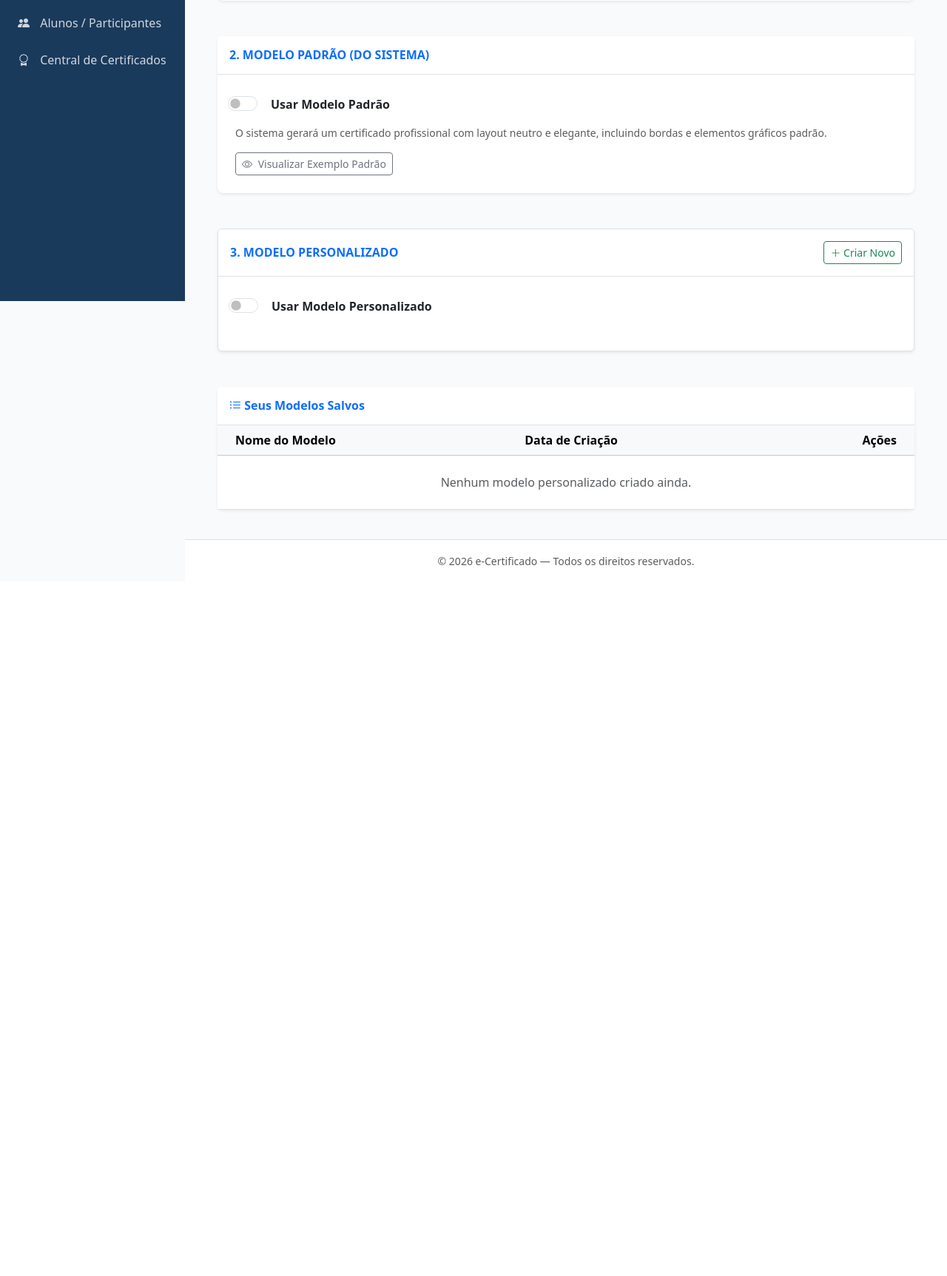
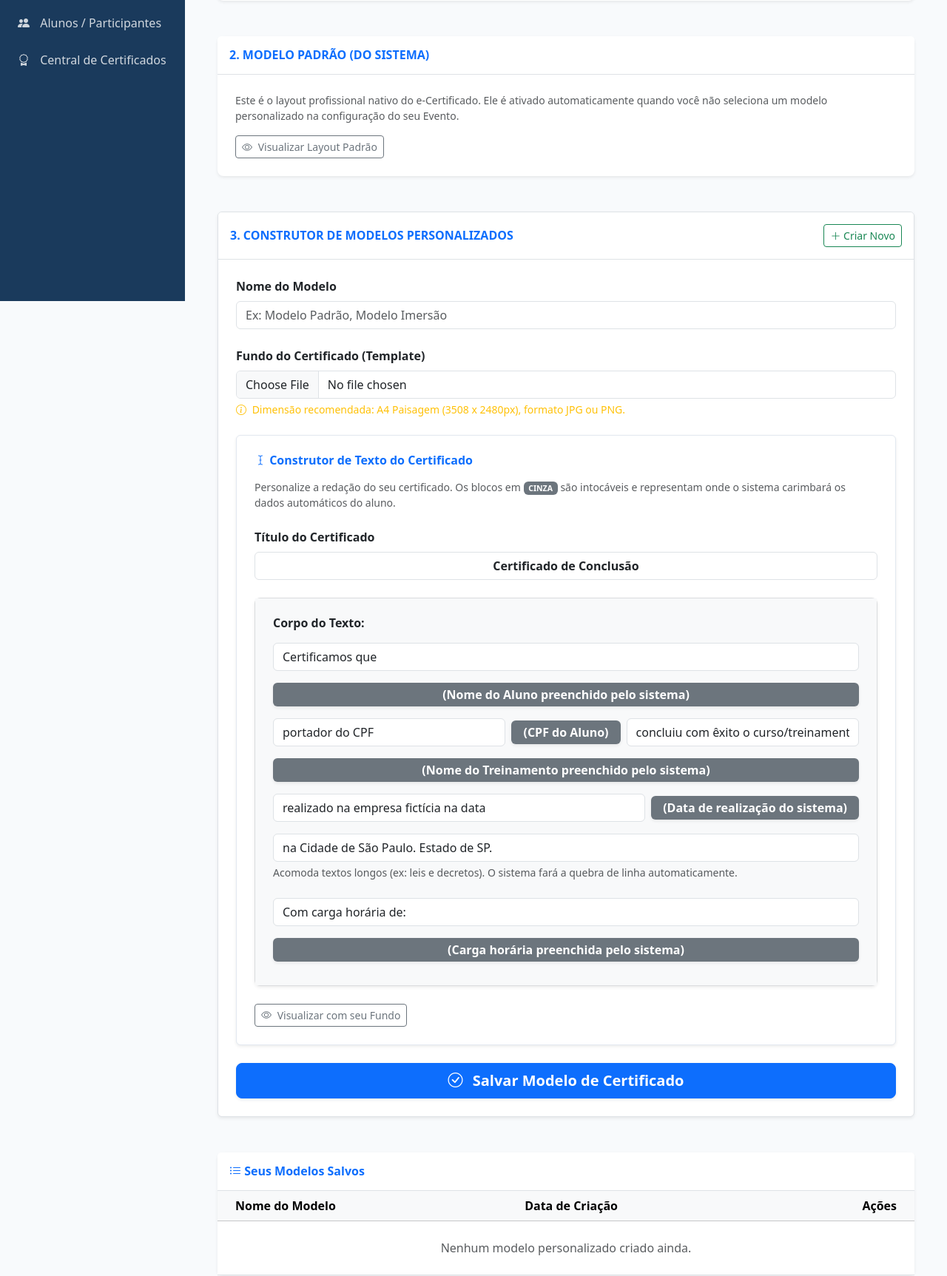
Before and after one commit to F-Bonin/app.gocertificado, a Django app: template templates/core/certificate_design.html in a window 1280 px wide. Shown: the part 393-2118 px from the top of the page at 74% size. Before the commit the page ends 1157 px from the top, so only its background shows below. Run offline with Django 5.2, Linux system fonts and the light colour scheme; the template is opened without the code that fills it: values that come from a table or form of the project are taken from there, others are empty; parts of the project's set-up code (start-up, migrations or seed data) failed here and were passed over.

Commit message:
Retirado chave seletora dos modelos de certificados

```diff
--- a/apps/core/forms.py
+++ b/apps/core/forms.py
@@ -110,10 +110,9 @@ class CourseForm(forms.ModelForm):
 class CertificateDesignForm(forms.ModelForm):
     class Meta:
         model = Company
-        fields = ['logo', 'logo_position', 'certificate_model', 'custom_template', 'custom_title', 'custom_text_1', 'custom_text_2', 'custom_text_3', 'custom_text_4', 'custom_text_5', 'custom_text_6']
+        fields = ['logo', 'logo_position', 'custom_template', 'custom_title', 'custom_text_1', 'custom_text_2', 'custom_text_3', 'custom_text_4', 'custom_text_5', 'custom_text_6']
         widgets = {
             'logo_position': forms.Select(attrs={'class': 'form-select'}),
-            'certificate_model': forms.Select(attrs={'class': 'form-select'}),
             'logo': forms.FileInput(attrs={'class': 'form-control'}),
             'custom_title': forms.TextInput(attrs={'class': 'form-control fw-bold text-center'}),
             'custom_text_1': forms.TextInput(attrs={'class': 'form-control'}),
@@ -123,16 +122,6 @@ class CertificateDesignForm(forms.ModelForm):
             'custom_text_5': forms.TextInput(attrs={'class': 'form-control'}),
             'custom_text_6': forms.TextInput(attrs={'class': 'form-control'}),
         }
-
-    def clean(self):
-        cleaned_data = super().clean()
-        model_choice = cleaned_data.get('certificate_model')
-        custom_template = cleaned_data.get('custom_template')
-
-        if model_choice == 'custom' and not custom_template:
-            raise forms.ValidationError("Para usar o Modelo Personalizado, é obrigatório fazer o upload do arquivo do certificado.")
-
-        return cleaned_data
 
 
 class CertificateTemplateForm(forms.ModelForm):
--- a/templates/core/certificate_design.html
+++ b/templates/core/certificate_design.html
@@ -55,13 +55,9 @@
                 <h6 class="mb-0 text-primary fw-bold">2. MODELO PADRÃO (DO SISTEMA)</h6>
             </div>
             <div class="card-body p-4">
-                <div class="form-check form-switch mb-3">
-                    <input class="form-check-input fs-5" type="radio" name="certificate_model" value="default" id="id_model_default" {% if form.certificate_model.value == 'default' %}checked{% endif %}>
-                    <label class="form-check-label fw-bold text-dark mt-1 ms-2" for="id_model_default">Usar Modelo Padrão</label>
-                </div>
-                <p class="text-muted small mb-3">O sistema gerará um certificado profissional com layout neutro e elegante, incluindo bordas e elementos gráficos padrão.</p>
+                <p class="text-muted small mb-3">Este é o layout profissional nativo do e-Certificado. Ele é ativado automaticamente quando você não seleciona um modelo personalizado na configuração do seu Evento.</p>
                 <a href="{% url 'core:certificate_preview' %}?type=default" class="btn btn-outline-secondary btn-sm" target="_blank">
-                    <i class="bi bi-eye me-1"></i> Visualizar Exemplo Padrão
+                    <i class="bi bi-eye me-1"></i> Visualizar Layout Padrão
                 </a>
             </div>
         </div>
@@ -69,19 +65,12 @@
         <!-- 3. MODELO PERSONALIZADO -->
         <div class="card shadow-sm mb-5 border rounded" id="container_custom">
             <div class="card-header bg-white border-bottom py-3 d-flex justify-content-between align-items-center">
-                <h6 class="mb-0 text-primary fw-bold">3. MODELO PERSONALIZADO</h6>
+                <h6 class="mb-0 text-primary fw-bold">3. CONSTRUTOR DE MODELOS PERSONALIZADOS</h6>
                 <a href="{% url 'core:certificate_design' %}" class="btn btn-sm btn-outline-success ms-auto">
                     <i class="bi bi-plus-lg"></i> Criar Novo
                 </a>
             </div>
             <div class="card-body p-4">
-                <div class="form-check form-switch mb-4">
-                    <input class="form-check-input fs-5" type="radio" name="certificate_model" value="custom" id="id_model_custom" {% if form.certificate_model.value == 'custom' %}checked{% endif %}>
-                    <label class="form-check-label fw-bold text-dark mt-1 ms-2" for="id_model_custom">Usar Modelo Personalizado</label>
-                </div>
-
-                <div id="custom_texts_container" style="{% if form.certificate_model.value != 'custom' %}display: none;{% endif %}">
-
                 <div class="mb-4">
                     <label class="form-label fw-bold">Nome do Modelo</label>
                     {{ template_form.name }}
@@ -183,7 +172,6 @@
                 </button>
             </div>
         </div>
-        </div>
     </form>
 
     <!-- TABELA DE GESTÃO DE MODELOS SALVOS -->
@@ -206,7 +194,6 @@
                         <tr>
                             <td class="ps-4">
                                 <span class="fw-bold text-dark">{{ modelo.name }}</span>
-                                {# Aqui podemos injetar uma lógica futura para mostrar qual está ativo no campo certificate_model da Empresa #}
                             </td>
                             <td>{{ modelo.created_at|date:"d/m/Y H:i" }}</td>
                             <td class="text-end pe-4">
@@ -258,39 +245,6 @@ document.addEventListener("DOMContentLoaded", function() {
     }
     if (logoInput) logoInput.addEventListener('change', togglePositionField);
     togglePositionField();
-
-    // 2. Lógica de visibilidade do Construtor e Botões Rádio
-    const radioDefault = document.getElementById('id_model_default');
-    const radioCustom = document.getElementById('id_model_custom');
-    const textsContainer = document.getElementById('custom_texts_container');
-    const containerCustom = document.getElementById('container_custom');
-
-    function toggleTextsContainer() {
-        if (radioCustom && radioCustom.checked) {
-            textsContainer.style.display = 'block';
-            containerCustom.classList.add('border-primary');
-        } else {
-            textsContainer.style.display = 'none';
-            containerCustom.classList.remove('border-primary');
-        }
-    }
-    if (radioDefault) radioDefault.addEventListener('change', toggleTextsContainer);
-    if (radioCustom) radioCustom.addEventListener('change', toggleTextsContainer);
-    toggleTextsContainer();
-
-    // 3. Trava do Submit (Evita salvar sem escolher o modelo)
-    const designForm = document.getElementById('designForm');
-    if (designForm) {
-        designForm.onsubmit = function(e) {
-            const isDefault = document.getElementById('id_model_default').checked;
-            const isCustom = document.getElementById('id_model_custom').checked;
-
-            if (!isDefault && !isCustom) {
-                alert("ATENÇÃO! Você deve obrigatoriamente escolher entre o Modelo Padrão ou o Modelo Personalizado.");
-                e.preventDefault();
-            }
-        };
-    }
 });
 </script>
 {% endblock %}
```
Also changed, not shown: CURRENT_STATE.md (+2 -0 lines), apps/core/views.py (+0 -7 lines). Lines whose indentation alone changed are shown as unchanged.
